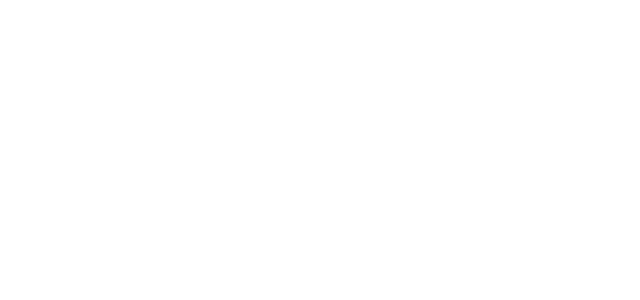
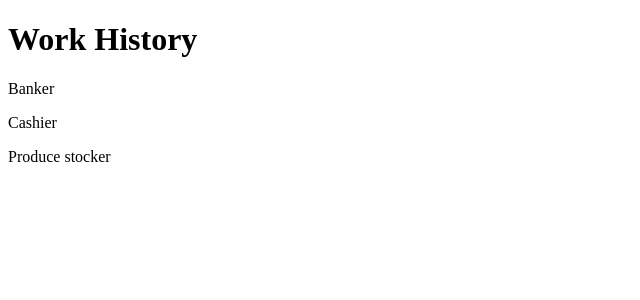
Before and after one commit to 17oogway04/Mid-term-Project-Angular, an Angular app: page /jobs in a window 1280 px wide. Before the commit this address led to /. Shown: the top 300 px of the page, without its empty margins (0-640 px from the left). Built offline with nearby package versions, Linux system fonts and the light colour scheme.

Commit message:
completed requirements for jobs component

```diff
--- a/src/app/app-routing.module.ts
+++ b/src/app/app-routing.module.ts
@@ -2,11 +2,13 @@
 import { RouterModule, Routes } from '@angular/router';
 import { HomeComponent } from './components/home/home.component';
 import { AboutComponent } from './components/about/about.component';
+import { JobsComponent } from './components/jobs/jobs.component';
 
 const routes: Routes = [
   { path:"", redirectTo: "home", pathMatch: "full" },
   { path: "home", component: HomeComponent },
-  { path: "about", component: AboutComponent }
+  { path: "about", component: AboutComponent },
+  { path: "jobs", component: JobsComponent }
 ];
 
 @NgModule({
--- a/src/app/components/jobs/jobs.component.html
+++ b/src/app/components/jobs/jobs.component.html
@@ -1 +1,4 @@
-<p>jobs works!</p>
+<h1>{{title}}</h1>
+<div *ngFor="let j of jobList">
+<p>{{j.title}}</p>
+</div>
--- a/src/app/components/jobs/jobs.component.ts
+++ b/src/app/components/jobs/jobs.component.ts
@@ -1,10 +1,22 @@
-import { Component } from '@angular/core';
+import { Component, OnInit } from '@angular/core';
+import { JobServiceService } from 'src/app/job-service.service';
+import { JobFormat } from 'src/app/models/job-format';
 
 @Component({
   selector: 'app-jobs',
   templateUrl: './jobs.component.html',
   styleUrls: ['./jobs.component.css']
 })
-export class JobsComponent {
+export class JobsComponent implements OnInit{
 
+  title: string = '';
+  jobList: JobFormat[]= [];
+
+  constructor(private myJobService: JobServiceService){}
+
+  ngOnInit(): void {
+    this.title = this.myJobService.title;
+    this.myJobService.getJobs()
+      .subscribe(response => this.jobList = response);
+  }
 }
--- a/src/app/job-service.service.ts
+++ b/src/app/job-service.service.ts
@@ -1,9 +1,37 @@
 import { Injectable } from '@angular/core';
+import { JobFormat } from './models/job-format';
+import { Observable, of } from 'rxjs';
 
 @Injectable({
   providedIn: 'root'
 })
 export class JobServiceService {
 
+  listOfJobs: JobFormat[]= [{
+    id: 1,
+    title: "Banker",
+    description: "I was banking all day long",
+    duration: "2 years",
+    employer: "ABC BANKING"
+  },
+  {
+    id: 2,
+    title: "Cashier",
+    description: "I handled cash all day",
+    duration: "5 years",
+    employer: "CHICK FIL A"
+  },
+  {
+    id: 3,
+    title: "Produce stocker",
+    description: "I handled fruit all day",
+    duration: "2 months",
+    employer: "WALMART"
+  }]
+  title: string = "Work History"
   constructor() { }
+
+  getJobs(): Observable<JobFormat[]>{
+    return of (this.listOfJobs)
+  }
 }
```
